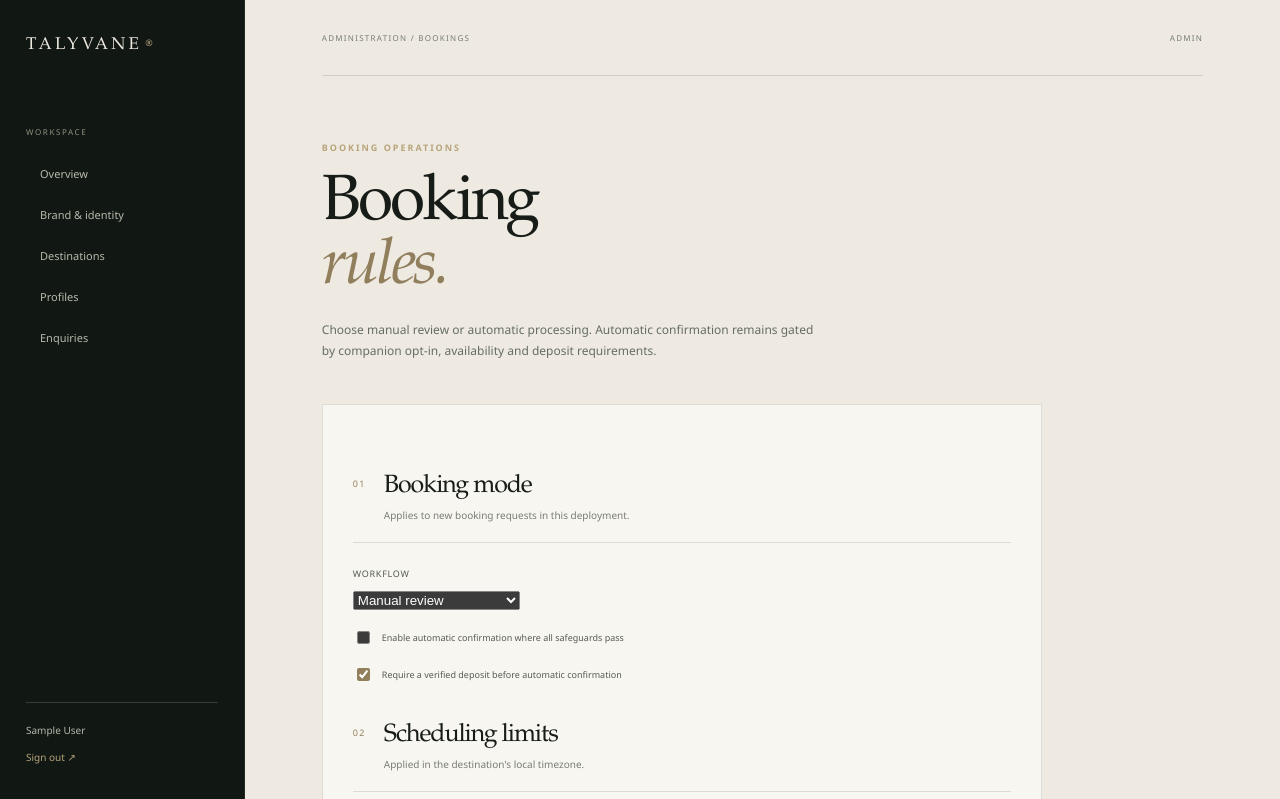
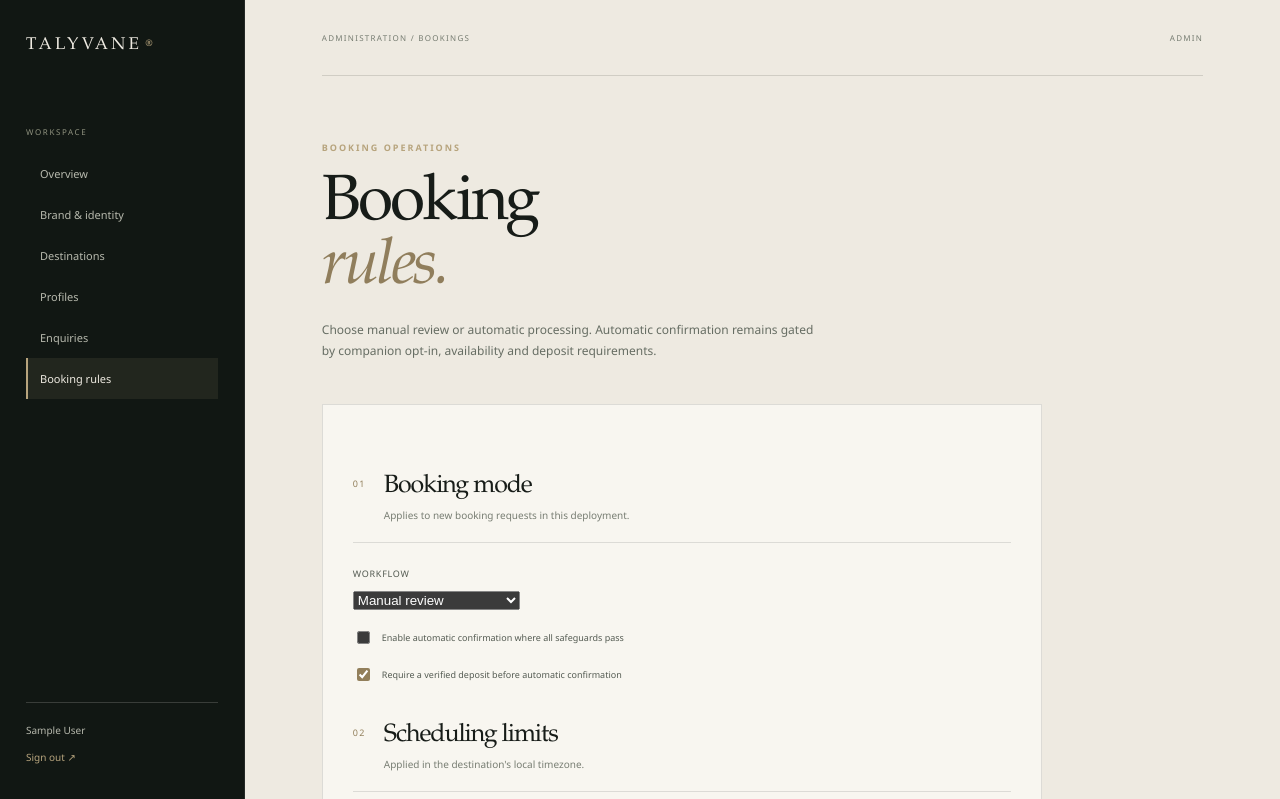
Before and after one commit to LloydCoder/talyvane-platform, a Laravel app: page /admin/booking-settings in a window 1280 px wide. Shown: the top 799 px of the page. Run offline with Laravel 12, Linux system fonts and the light colour scheme; the visitor is signed in with stand-in values (Sample User, id 1); data that the repository does not hold is empty; parts of the project's set-up code (start-up, migrations or seed data) failed here and were passed over.

Commit message:
Add booking rules to admin navigation

```diff
--- a/resources/views/admin/layout.blade.php
+++ b/resources/views/admin/layout.blade.php
@@ -24,6 +24,7 @@
         <a class="sidebar-link {{ request()->routeIs('admin.destinations.*') ? 'active' : '' }}" href="{{ route('admin.destinations.index') }}">Destinations</a>
         <a class="sidebar-link {{ request()->routeIs('admin.profiles.*') ? 'active' : '' }}" href="{{ route('admin.profiles.index') }}">Profiles</a>
         <a class="sidebar-link {{ request()->routeIs('admin.enquiries.*') ? 'active' : '' }}" href="{{ route('admin.enquiries.index') }}">Enquiries</a>
+        <a class="sidebar-link {{ request()->routeIs('admin.bookings.*') ? 'active' : '' }}" href="{{ route('admin.bookings.settings') }}">Booking rules</a>
         <div class="sidebar-bottom">
             <span>{{ auth()->user()->name }}</span>
             <form method="POST" action="{{ route('admin.logout') }}">@csrf <button type="submit">Sign out ↗</button></form>
```
